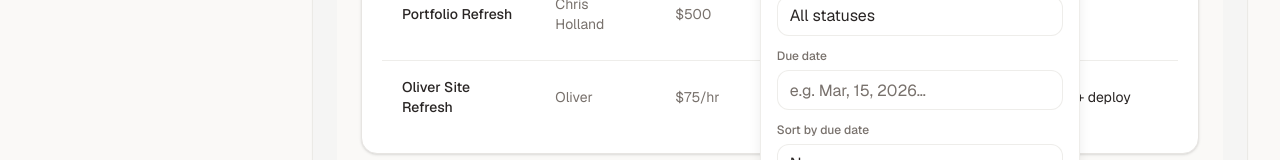
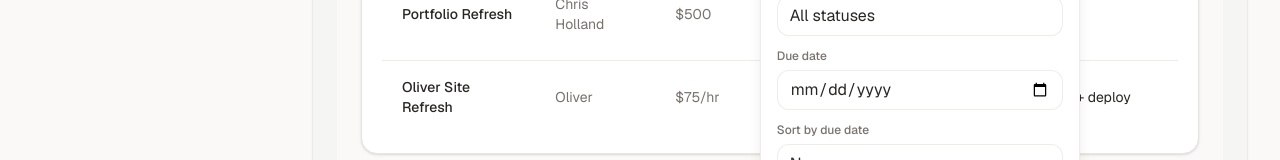
Before and after one commit to Christopher-Holland/ClientOps, a Next.js app: page /dashboard/projects in a window 1280 px wide. Both pictures are taken after a click on the button "Filters". Shown: the part 520-680 px from the top of the page. Built offline with nearby package versions, Linux system fonts and the light colour scheme.

Commit message:
fix: updated all date fields to use a universal date input and removed string usage

```diff
--- a/src/app/components/billing/Filters.tsx
+++ b/src/app/components/billing/Filters.tsx
@@ -2,6 +2,7 @@
 
 import React, { useEffect, useRef, useState } from "react";
 import { Button } from "@/app/components/ui/Button";
+import { DateInput } from "@/app/components/ui/DateInput";
 import { Filter, ChevronDown } from "lucide-react";
 import type { Invoice, InvoiceStatus } from "./InvoiceEditor";
 
@@ -191,17 +192,15 @@ export function Filters({
                                 <label className="mb-1.5 block text-xs font-medium text-muted-foreground">
                                     Due date
                                 </label>
-                                <input
-                                    type="text"
+                                <DateInput
                                     value={filters.dueDate}
-                                    onChange={(e) =>
+                                    onChange={(due) =>
                                         onFiltersChange({
                                             ...filters,
-                                            dueDate: e.target.value,
+                                            dueDate: due,
                                         })
                                     }
-                                    placeholder="e.g. 2026-03, 03-08…"
-                                    className={inputClass()}
+                                    aria-label="Filter by due date"
                                 />
                             </div>
 
--- a/src/app/components/projects/Filters.tsx
+++ b/src/app/components/projects/Filters.tsx
@@ -2,6 +2,7 @@
 
 import React, { useEffect, useRef, useState } from "react";
 import { Button } from "@/app/components/ui/Button";
+import { DateInput } from "@/app/components/ui/DateInput";
 import { Filter, ChevronDown } from "lucide-react";
 import type { Project, ProjectStatus } from "./ProjectEditor";
 
@@ -194,17 +195,15 @@ export function Filters({
                                 <label className="mb-1.5 block text-xs font-medium text-muted-foreground">
                                     Due date
                                 </label>
-                                <input
-                                    type="text"
+                                <DateInput
                                     value={filters.dueDate}
-                                    onChange={(e) =>
+                                    onChange={(due) =>
                                         onFiltersChange({
                                             ...filters,
-                                            dueDate: e.target.value,
+                                            dueDate: due,
                                         })
                                     }
-                                    placeholder="e.g. Mar, 15, 2026…"
-                                    className={inputClass()}
+                                    aria-label="Filter by due date"
                                 />
                             </div>
 
--- a/src/app/components/projects/ProjectEditor.tsx
+++ b/src/app/components/projects/ProjectEditor.tsx
@@ -2,6 +2,7 @@
 
 import React, { useMemo, useState } from "react";
 import { Button } from "@/app/components/ui/Button";
+import { DateInput } from "@/app/components/ui/DateInput";
 
 export type ProjectStatus = "Discovery" | "Build" | "Review" | "Live";
 export type PricingType = "fixed" | "hourly" | "retainer";
@@ -286,12 +287,11 @@ export function ProjectEditor({
                     </div>
                 ) : null}
 
-                <Field label="Due" hint="e.g. Mar 15 or 2026-03-15">
-                    <input
-                        className={inputClass()}
+                <Field label="Due">
+                    <DateInput
                         value={due}
-                        onChange={(e) => setDue(e.target.value)}
-                        placeholder="Mar 15"
+                        onChange={setDue}
+                        aria-label="Due date"
                     />
                 </Field>
 
--- a/src/app/components/revenue/RevenueEditor.tsx
+++ b/src/app/components/revenue/RevenueEditor.tsx
@@ -2,6 +2,7 @@
 
 import React, { useEffect, useMemo, useState } from "react";
 import { Button } from "@/app/components/ui/Button";
+import { DateInput } from "@/app/components/ui/DateInput";
 
 export type ProjectStatus = "Discovery" | "Build" | "Review" | "Live";
 export type PricingType = "fixed" | "hourly" | "retainer";
@@ -332,12 +333,11 @@ export function RevenueEditor({
                     </div>
                 ) : null}
 
-                <Field label="Date" hint="YYYY-MM-DD">
-                    <input
-                        className={inputClass()}
+                <Field label="Date">
+                    <DateInput
                         value={date}
-                        onChange={(e) => setDate(e.target.value)}
-                        placeholder="2026-03-01"
+                        onChange={setDate}
+                        aria-label="Date"
                     />
                 </Field>
 
--- /dev/null
+++ b/src/app/components/ui/DateInput.tsx
@@ -0,0 +1,121 @@
+"use client";
+
+import React, { useEffect } from "react";
+
+const MONTH_NAMES: Record<string, number> = {
+    jan: 1, january: 1,
+    feb: 2, february: 2,
+    mar: 3, march: 3,
+    apr: 4, april: 4,
+    may: 5,
+    jun: 6, june: 6,
+    jul: 7, july: 7,
+    aug: 8, august: 8,
+    sep: 9, sept: 9, september: 9,
+    oct: 10, october: 10,
+    nov: 11, november: 11,
+    dec: 12, december: 12,
+};
+
+/** Normalize various date formats to YYYY-MM-DD for the native date input. */
+export function toYYYYMMDD(value: string | undefined): string {
+    if (!value || !value.trim()) return "";
+    const s = value.trim();
+    if (s === "—" || s === "-") return "";
+
+    // Already YYYY-MM-DD
+    const iso = /^(\d{4})-(\d{2})-(\d{2})$/.exec(s);
+    if (iso) return s;
+
+    // "Mar 15" or "March 15" or "Mar 15, 2026"
+    const monDay = /^([a-zA-Z]+)\s+(\d{1,2})(?:\s*,\s*(\d{4}))?$/.exec(s);
+    if (monDay) {
+        const month = MONTH_NAMES[monDay[1].toLowerCase()];
+        const day = parseInt(monDay[2], 10);
+        const year = monDay[3] ? parseInt(monDay[3], 10) : new Date().getFullYear();
+        if (month && day >= 1 && day <= 31) {
+            const m = String(month).padStart(2, "0");
+            const d = String(day).padStart(2, "0");
+            return `${year}-${m}-${d}`;
+        }
+    }
+
+    // "15 Mar" or "15/03/2026" or "03-15-2026"
+    const dmy = /^(\d{1,2})[\/\-]\s*(\d{1,2})[\/\-]\s*(\d{4})$/.exec(s);
+    if (dmy) {
+        const a = parseInt(dmy[1], 10);
+        const b = parseInt(dmy[2], 10);
+        const y = parseInt(dmy[3], 10);
+        // Assume MM/DD/YYYY or DD/MM/YYYY - prefer MM/DD for US
+        const month = a <= 12 ? a : b;
+        const day = a <= 12 ? b : a;
+        if (month >= 1 && month <= 12 && day >= 1 && day <= 31) {
+            return `${y}-${String(month).padStart(2, "0")}-${String(day).padStart(2, "0")}`;
+        }
+    }
+
+    return "";
+}
+
+const inputClass = [
+    "w-full rounded-xl border border-border/70 bg-card px-3",
+    "h-11 sm:h-10",
+    "text-base sm:text-sm",
+    "leading-none",
+    "text-foreground",
+    "outline-none focus:ring-2 focus:ring-ring/15",
+    "[color-scheme:light]",
+].join(" ");
+
+type Props = {
+    value: string;
+    onChange: (value: string) => void;
+    placeholder?: string;
+    min?: string;
+    max?: string;
+    id?: string;
+    "aria-label"?: string;
+};
+
+/**
+ * Date input with native calendar picker. Always uses YYYY-MM-DD format.
+ * Normalizes legacy formats (e.g. "Mar 15") for display.
+ */
+export function DateInput({
+    value,
+    onChange,
+    placeholder,
+    min,
+    max,
+    id,
+    "aria-label": ariaLabel,
+}: Props) {
+    const displayValue = toYYYYMMDD(value) || value.trim() || "";
+
+    // Normalize legacy formats (e.g. "Mar 15") to YYYY-MM-DD when value changes
+    useEffect(() => {
+        const normalized = toYYYYMMDD(value);
+        if (normalized && normalized !== value.trim()) {
+            onChange(normalized);
+        }
+    }, [value, onChange]);
+
+    function handleChange(e: React.ChangeEvent<HTMLInputElement>) {
+        const v = e.target.value;
+        onChange(v || "");
+    }
+
+    return (
+        <input
+            type="date"
+            id={id}
+            aria-label={ariaLabel}
+            value={displayValue}
+            onChange={handleChange}
+            min={min}
+            max={max}
+            placeholder={placeholder}
+            className={inputClass}
+        />
+    );
+}
--- a/src/app/dashboard/billing/page.tsx
+++ b/src/app/dashboard/billing/page.tsx
@@ -177,10 +177,8 @@ export default function BillingPage() {
       result = result.filter((i) => i._displayStatus === filters.status);
     }
     if (filters.dueDate.trim()) {
-      const q = filters.dueDate.toLowerCase().trim();
-      result = result.filter((i) =>
-        (i.dueOn ?? "").toLowerCase().includes(q)
-      );
+      const filterDate = filters.dueDate.trim();
+      result = result.filter((i) => (i.dueOn ?? "") === filterDate);
     }
 
     if (sortByDue) {
--- a/src/app/dashboard/projects/page.tsx
+++ b/src/app/dashboard/projects/page.tsx
@@ -7,6 +7,7 @@ import { Button } from "@/app/components/ui/Button";
 import { Drawer } from "@/app/components/ui/Drawer";
 import { ProjectEditor, type Project, type ProjectStatus } from "@/app/components/projects/ProjectEditor";
 import { Filters, type ProjectFilters, type SortByDue } from "@/app/components/projects/Filters";
+import { toYYYYMMDD } from "@/app/components/ui/DateInput";
 
 function formatMoney(n: number) {
   return n.toLocaleString(undefined, {
@@ -142,10 +143,8 @@ export default function ProjectsPage() {
       result = result.filter((p) => p.status === filters.status);
     }
     if (filters.dueDate.trim()) {
-      const q = filters.dueDate.toLowerCase().trim();
-      result = result.filter((p) =>
-        p.due.toLowerCase().includes(q)
-      );
+      const filterDate = filters.dueDate.trim();
+      result = result.filter((p) => toYYYYMMDD(p.due) === filterDate || p.due === filterDate);
     }
 
     if (sortByDue) {
@@ -155,11 +154,16 @@ export default function ProjectsPage() {
       };
       function dueSortKey(due: string): number {
         if (!due || due === "—") return Infinity;
+        const iso = /^(\d{4})-(\d{2})-(\d{2})$/.exec(due.trim());
+        if (iso) {
+          return parseInt(iso[1], 10) * 10000 + parseInt(iso[2], 10) * 100 + parseInt(iso[3], 10);
+        }
         const m = due.match(/^([a-zA-Z]{3})\s*(\d+)/);
         if (!m) return Infinity;
         const month = monthOrder[m[1].toLowerCase()] ?? 12;
         const day = parseInt(m[2], 10) || 1;
-        return month * 31 + day;
+        const year = new Date().getFullYear();
+        return year * 10000 + month * 100 + day;
       }
       result.sort((a, b) => {
         const ka = dueSortKey(a.due);
```
Also changed, not shown: src/app/components/billing/InvoiceEditor.tsx (+13 -15 lines), src/app/components/clients/ClientEditor.tsx (+6 -6 lines).
